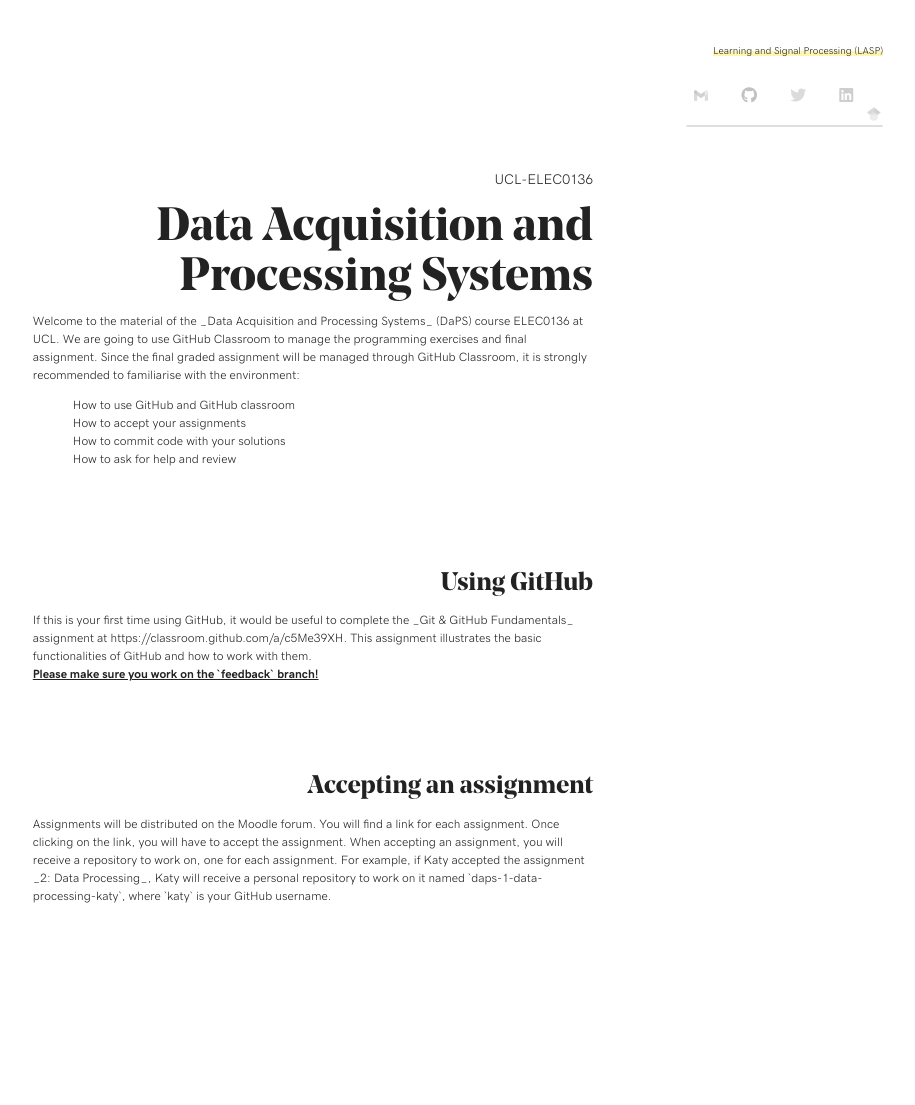
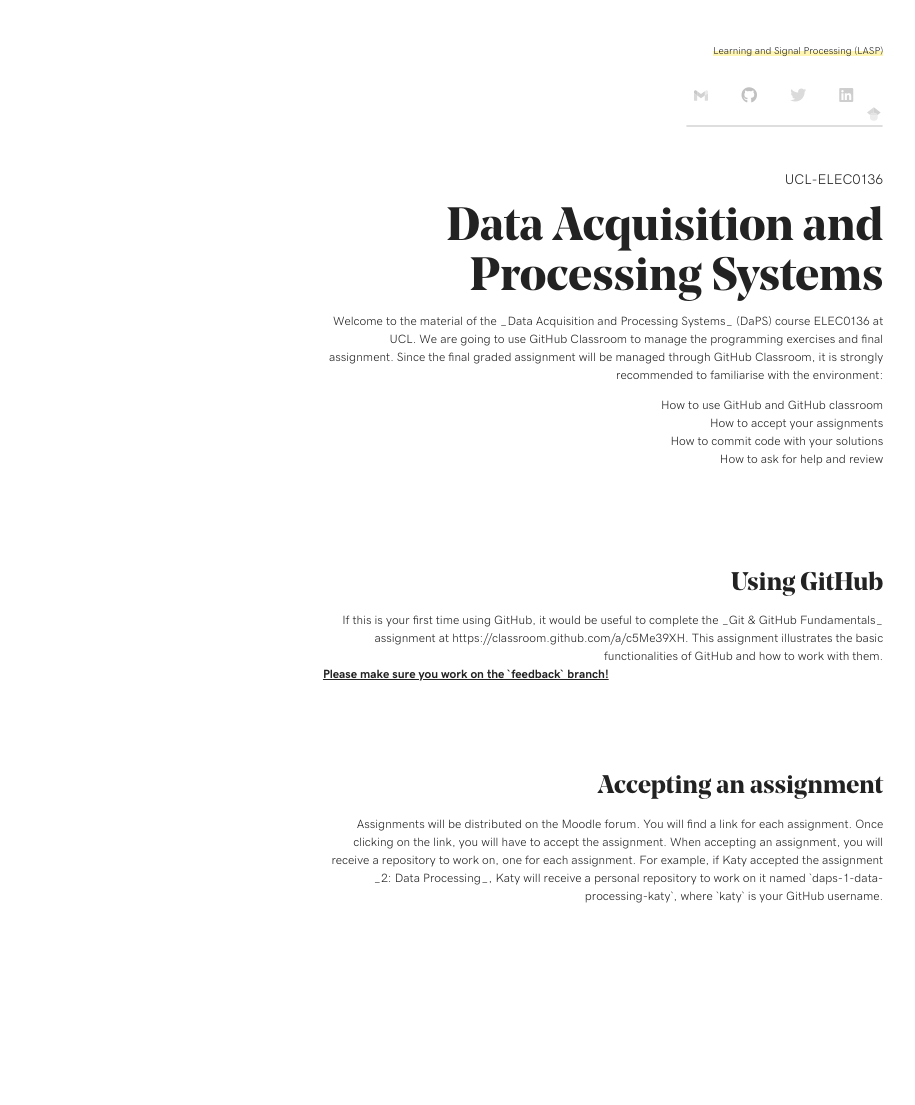
Before and after one commit to UCL-ELEC0136/ucl-elec0136.github.io, a Jekyll site: the page built from index.md, in a window 1280 px wide. Shown: the whole page, without its empty margins (86-1001 px from the left). Built offline with Jekyll 4.4.1, drawn with Linux system fonts in a browser that asks for light colours; nearby versions of some CDN libraries.

Commit message:
Update home.html

```diff
--- a/_layouts/home.html
+++ b/_layouts/home.html
@@ -11,11 +11,11 @@
     </div>
     <div class="grid">
         {% include header.html %}
-        <div class="col col-8-of-12" id="intro">
+        <div class="col col-8-of-12 right" id="intro">
             <h2>UCL-ELEC0136</h2>
             <h1>Data Acquisition and Processing Systems</h1>
         </div>
-        <div class="col col-8-of-12 col-s-4-of-4">
+        <div class="col col-8-of-12 col-s-4-of-4 right">
             Welcome to the material of the _Data Acquisition and Processing Systems_ (DaPS) course ELEC0136 at UCL.
             We are going to use GitHub Classroom to manage the programming exercises and final assignment.
             Since the final graded assignment will be managed through GitHub Classroom, it is strongly recommended to familiarise with the environment:
@@ -28,7 +28,7 @@
         </div>
 
 
-        <div class="col col-8-of-12" id="using-github">
+        <div class="col col-8-of-12 right" id="using-github">
             <h3> Using GitHub</h3>
             <div class="row">
                 If this is your first time using GitHub, it would be useful to complete the _Git & GitHub Fundamentals_ assignment at https://classroom.github.com/a/c5Me39XH.
@@ -36,7 +36,7 @@
             </div>
         </div>
 
-        <div class="col col-8-of-12" id="accepting-assignment">
+        <div class="col col-8-of-12 right" id="accepting-assignment">
             <h3> Accepting an assignment</h3>
             <div class="row">
                 Assignments will be distributed on the Moodle forum. You will find a link for each assignment. Once clicking on the link, you will have to accept the assignment.
```
